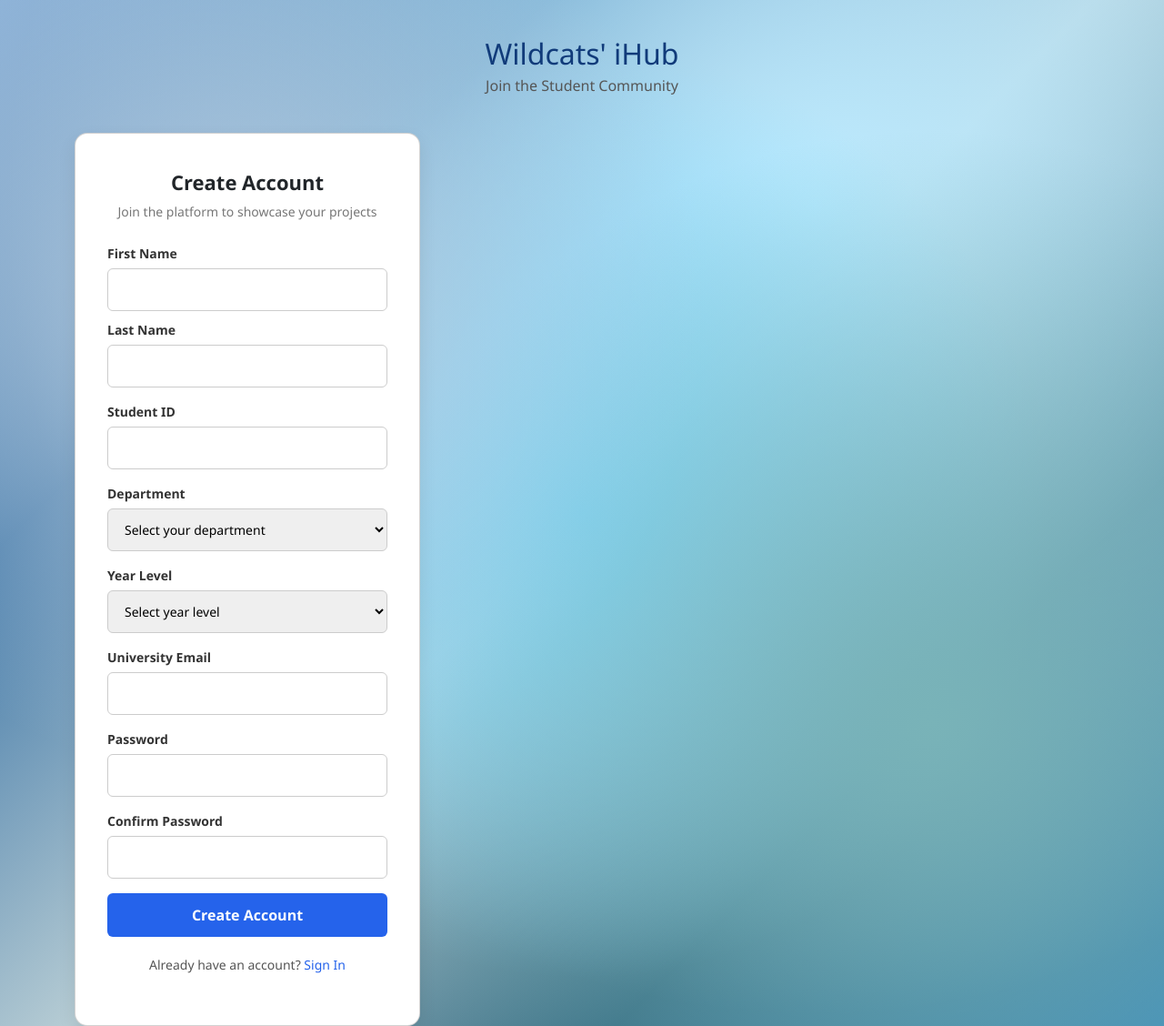
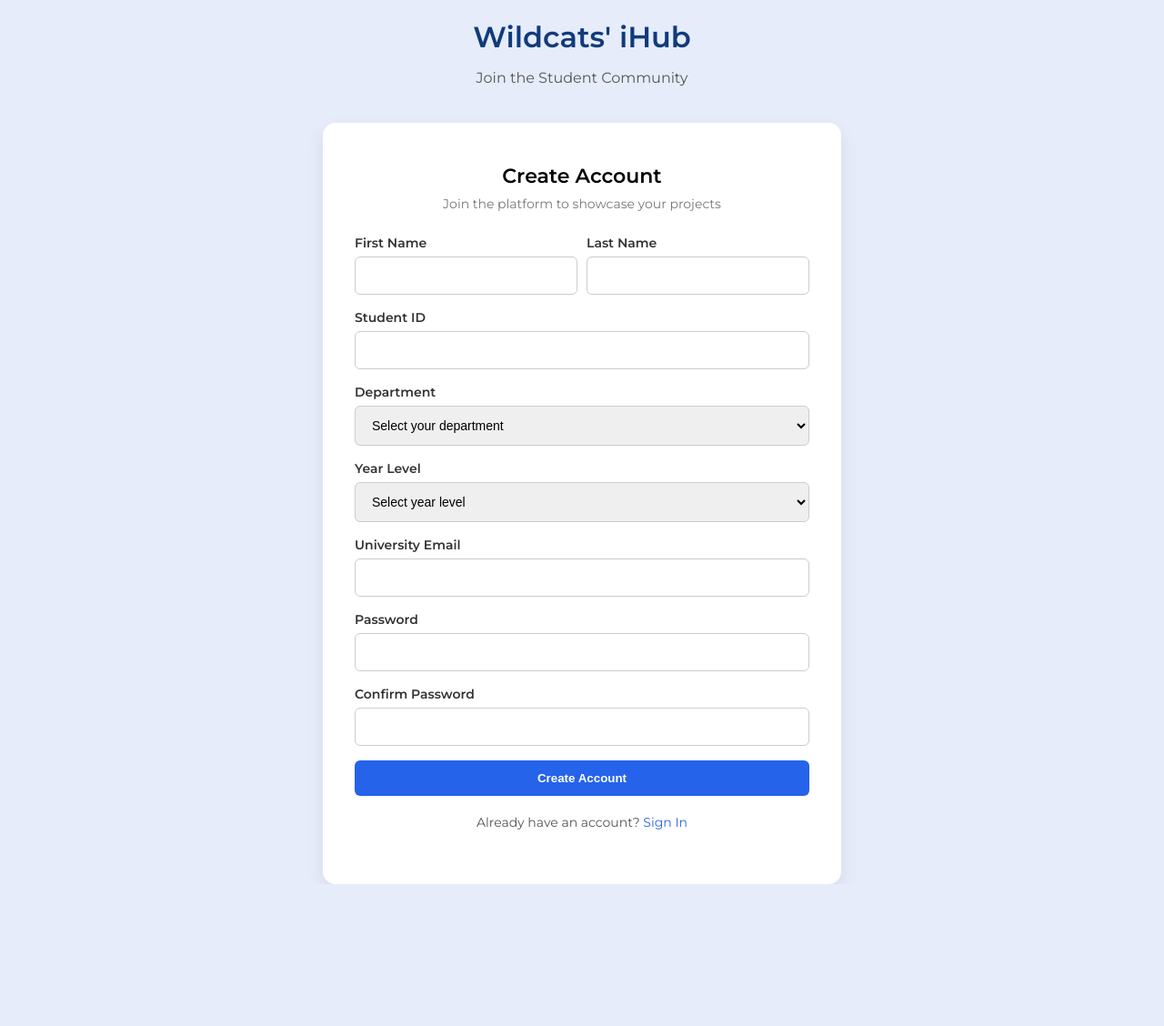
Before and after one commit to Wel1332/WildcatsIHUB, a Django app: template wildcatsIHUB_project/wildcatsIHUB_app/templates/wildcatsIHUB_app/signup.html in a window 1280 px wide. Shown: the whole page at 91% size. After the commit the page ends 972 px from the top, so only its background shows below. Run offline with Django 5.2, Linux system fonts and the light colour scheme; the template is opened without the code that fills it, so the values that code supplies are empty; parts of the project's set-up code (start-up, migrations or seed data) failed here and were passed over.

Commit message:
feature(wildcatsIHUB_project): updated templates and static

```diff
--- a/wildcatsIHUB_project/wildcatsIHUB_app/static/css/signup.css
+++ b/wildcatsIHUB_project/wildcatsIHUB_app/static/css/signup.css
@@ -1,18 +1,12 @@
-body {
+body, html {
     margin: 0;
-    font-family: 'Segoe UI', Tahoma, sans-serif;
+    font-family: 'Montserrat', sans-serif;
     background: #e6ecfa;
     display: flex;
-    justify-content: center;
-    padding-top: 40px;
+    justify-content: center; /* horizontal center */
+    align-items: center;     /* vertical center */
+    min-height: 100vh;
 
-    /* New gradient background */
-    background:
-        radial-gradient(circle at 20% 30%, #b7cce0, transparent 40%),
-        radial-gradient(circle at 80% 70%, #79b3b8, transparent 50%),
-        radial-gradient(circle at 50% 50%, #7FDBFF, transparent 60%),
-        radial-gradient(circle at 70% 20%, #BDEBFF, transparent 70%),
-        linear-gradient(135deg, #86aed6, #4379a8, #b6ccd4, #336a80, #3787b6);
 }
 
 .brand {
@@ -30,8 +24,8 @@
 
 .card {
     background: #fff;
-    padding: 40px 35px;
-    width: 380px;
+    padding: 45px 35px;
+    width: 500px;
     border-radius: 14px;
     box-shadow: 0 8px 20px rgba(0,0,0,0.08);
     text-align: center;
--- a/wildcatsIHUB_project/wildcatsIHUB_app/templates/wildcatsIHUB_app/landing_page.html
+++ b/wildcatsIHUB_project/wildcatsIHUB_app/templates/wildcatsIHUB_app/landing_page.html
@@ -25,7 +25,7 @@
             <li><a href="#home">Home</a></li>
             <li><a href="#about">About</a></li>
             <li><a href="#features">Features</a></li>
-            <li><a href="#projects" class="btn-secondary">Get Started</a></li>
+            <li><a href="{% url 'login' %}" class="btn-secondary">Get Started</a></li>
         </ul>
     </div>
 </nav>
--- a/wildcatsIHUB_project/wildcatsIHUB_app/templates/wildcatsIHUB_app/signup.html
+++ b/wildcatsIHUB_project/wildcatsIHUB_app/templates/wildcatsIHUB_app/signup.html
@@ -5,7 +5,7 @@
     <meta charset="UTF-8">
     <title>Wildcats' iHub - Sign Up</title>
 
-    <link href="https://cdn.jsdelivr.net/npm/bootstrap@5.3.3/dist/css/bootstrap.min.css" rel="stylesheet">
+
     <link href="https://fonts.googleapis.com/css2?family=Montserrat:wght@400;600&family=Poppins:wght@400;600&display=swap" rel="stylesheet">
     <link rel="stylesheet" href="https://cdnjs.cloudflare.com/ajax/libs/font-awesome/6.4.0/css/all.min.css">
     <link rel="stylesheet" href="{% static 'css/signup.css' %}">
--- a/wildcatsIHUB_project/wildcatsIHUB_app/views.py
+++ b/wildcatsIHUB_project/wildcatsIHUB_app/views.py
@@ -1,6 +1,7 @@
 from django.shortcuts import render, redirect
-from .models import Project, AuthenticationForm, UserCreationForm
+from .models import Project
 from django.contrib.auth import login
+from django.contrib.auth.forms import AuthenticationForm, UserCreationForm
 
 def login_view(request):
     form = AuthenticationForm(request, data=request.POST or None)
```
Also changed, not shown: wildcatsIHUB_project/wildcatsIHUB_app/static/css/login.css (+2 -8 lines).
